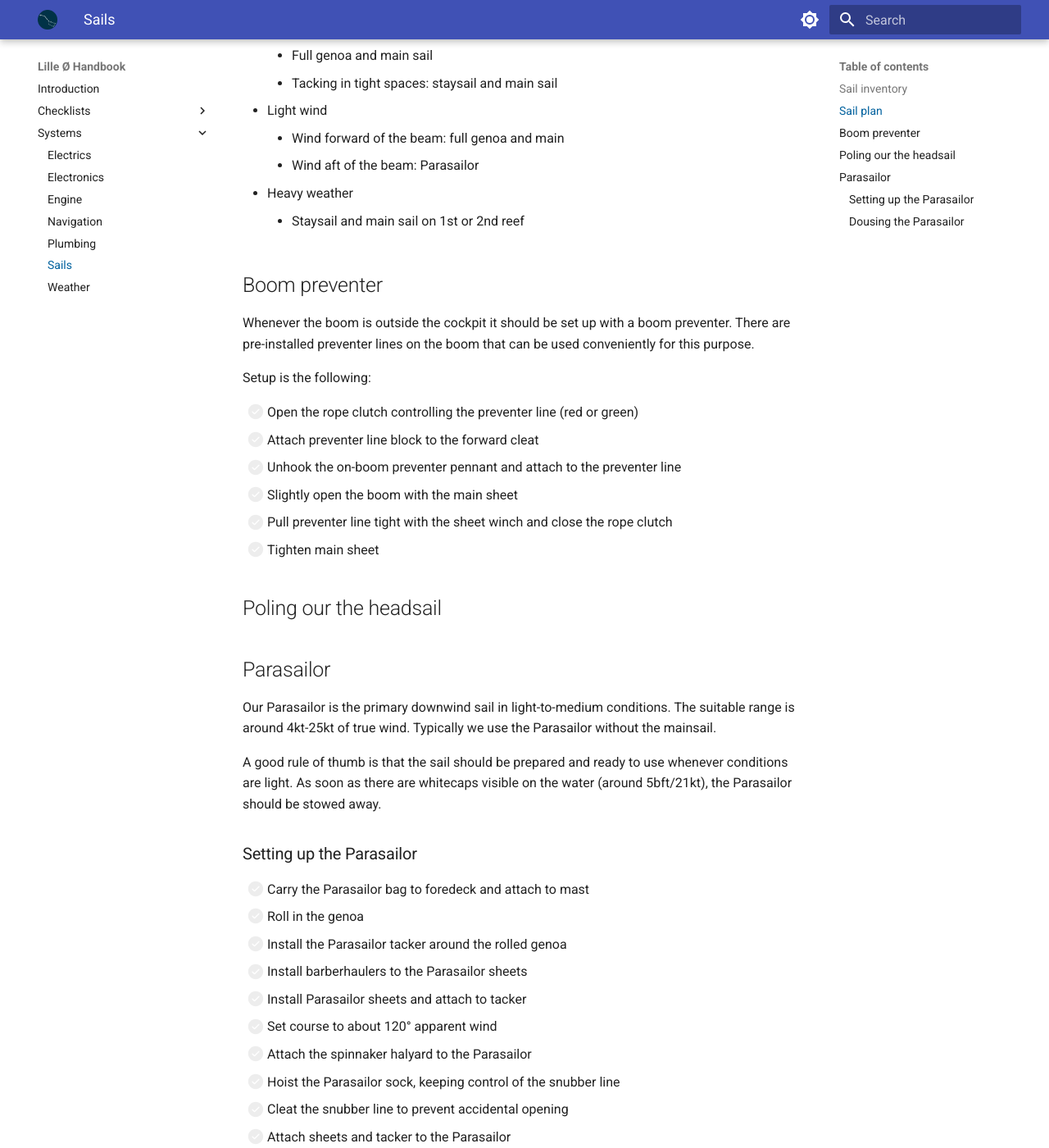
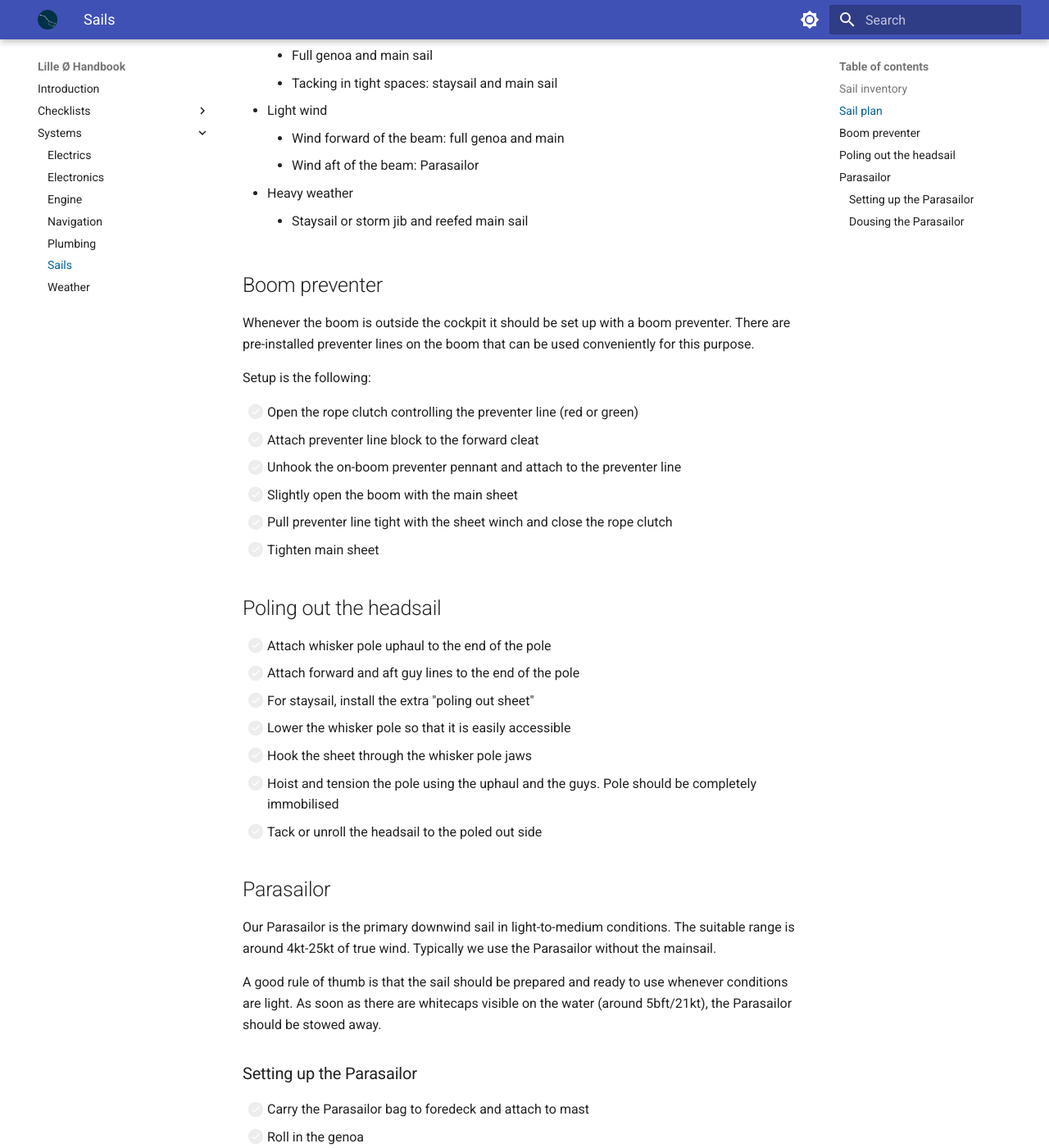
Before and after one commit to meri-imperiumi/handbook, an MkDocs documentation site: the page built from docs/systems/sails.md, in a window 1280 px wide and 1400 px high, scrolled down 1180 px. Shown: the whole window at 82% size. Built offline with MkDocs 1.6.1 and Material for MkDocs 9.7.7, drawn with Linux system fonts in a browser that asks for light colours.

Commit message:
Document whisker pole

```diff
--- a/docs/systems/sails.md
+++ b/docs/systems/sails.md
@@ -39,7 +39,7 @@ _Lille Ø_ is equipped with the following sails:
     * Wind forward of the beam: full genoa and main
     * Wind aft of the beam: Parasailor
 * Heavy weather
-    * Staysail and main sail on 1st or 2nd reef
+    * Staysail or storm jib and reefed main sail
 
 ## Boom preventer
 
@@ -54,7 +54,15 @@ Setup is the following:
 - [ ] Pull preventer line tight with the sheet winch and close the rope clutch
 - [ ] Tighten main sheet
 
-## Poling our the headsail
+## Poling out the headsail
+
+- [ ] Attach whisker pole uphaul to the end of the pole
+- [ ] Attach forward and aft guy lines to the end of the pole
+- [ ] For staysail, install the extra "poling out sheet"
+- [ ] Lower the whisker pole so that it is easily accessible
+- [ ] Hook the sheet through the whisker pole jaws
+- [ ] Hoist and tension the pole using the uphaul and the guys. Pole should be completely immobilised
+- [ ] Tack or unroll the headsail to the poled out side
 
 ## Parasailor
 
```
